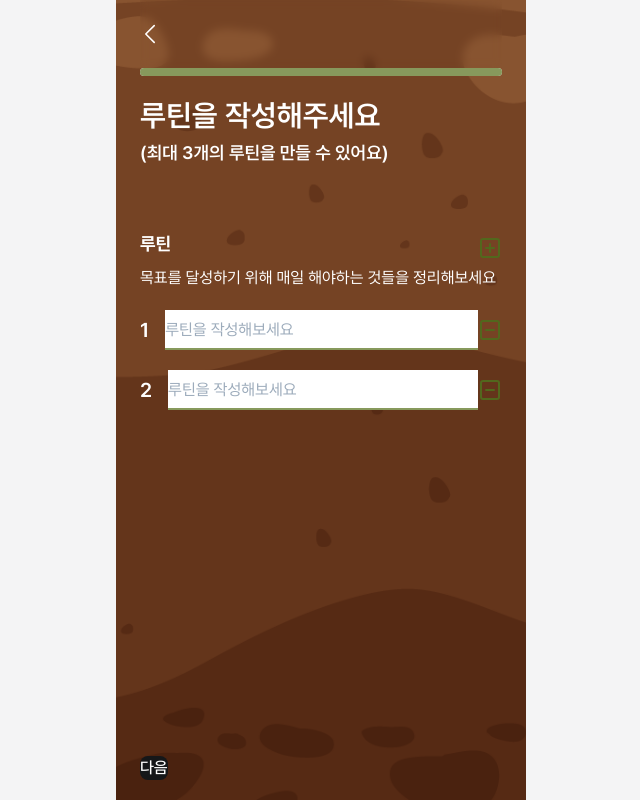
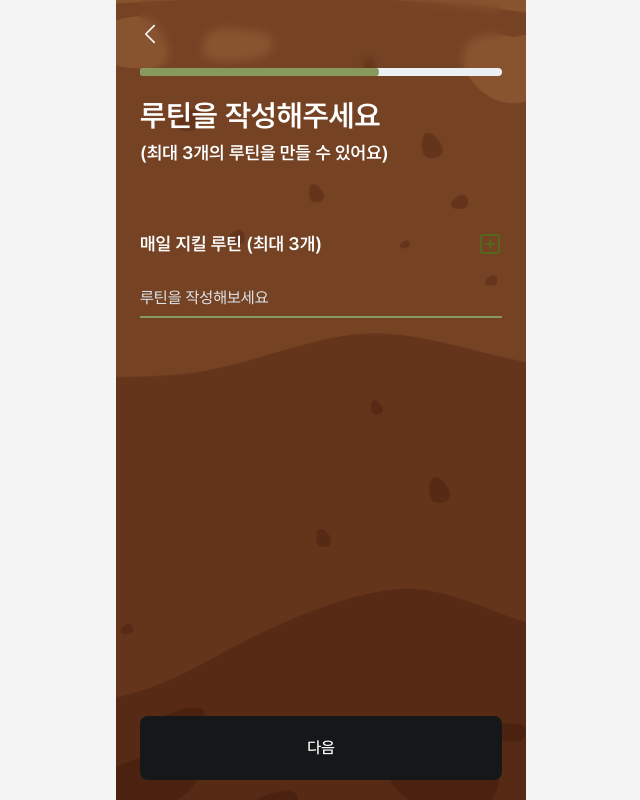
Before and after one commit to aligo-ligo/seed-moa, a React (Vite) app: page /target/create in a window 1280 px wide. Both pictures are taken after a click on the button "다음". Shown: the whole page, without its empty margins (319-959 px from the left). Built offline with nearby package versions, Linux system fonts and the light colour scheme; a web font is replaced by a local one; what chartjs-plugin-zoom would draw is missing.

Commit message:
:lipstick: 씨앗 생성 버튼 및 기본 UI 변경

```diff
--- a/src/components/goal/Duration.tsx
+++ b/src/components/goal/Duration.tsx
@@ -24,8 +24,15 @@ const Duration = () => {
     >
       <DatePickerComponent name={endDate} />
       <Validation>{errors?.endDate?.message?.toString()}</Validation>
-      <div className="absolute bottom-5 w-full">
-        <Button type="submit">제출하기</Button>
+
+      <div className="absolute bottom-5 text-xl w-full bg-slate-50 text-white rounded-xl">
+        <Button
+          className=" w-full h-16 hover:bg-gray-800 duration-300"
+          color="gray-1000"
+          type="submit"
+        >
+          제출하기
+        </Button>
       </div>
     </TargetCreateLayout>
   );
--- a/src/components/goal/Routine.tsx
+++ b/src/components/goal/Routine.tsx
@@ -3,6 +3,7 @@ import { FiMinusSquare, FiPlusSquare } from "react-icons/fi";
 import { ROUTINE_DESCRIPTION, ROUTINE_TITLE } from "../../constants/target";
 import Validation from "../auth/Validation";
 import Button from "../common/button/Button";
+import { Typography } from "../common/typography/Typography";
 import TargetCreateLayout from "../layout/TargetCreateLayout";
 
 type RoutineProps = {
@@ -25,13 +26,14 @@ const Routine = ({ toNext }: RoutineProps) => {
   });
 
   const routineWatch = watch("routines");
-  const minRoutine = routineWatch.length === 1;
+  const minRoutineCount = routineWatch.length === 1;
+  const maxRoutineCount = routineWatch.length < 3;
 
   return (
     <TargetCreateLayout title={ROUTINE_TITLE} description={ROUTINE_DESCRIPTION}>
-      <section className="mb-10">
       <div className="flex items-center justify-between">
-          <h2 className="text-lg font-bold mb-2">루틴</h2>
+        <Typography type="heading3">매일 지킬 루틴 (최대 3개)</Typography>
+        {maxRoutineCount && (
           <button
             className="text-2xl text-mainDeep pl-4"
             type="button"
@@ -41,23 +43,19 @@ const Routine = ({ toNext }: RoutineProps) => {
           >
             <FiPlusSquare />
           </button>
+        )}
       </div>
-        <h2 className="font-normal mb-1 text-gray">
-          목표를 달성하기 위해 매일 해야하는 것들을 정리해보세요
-        </h2>
 
-        {routines.map((field, index) => (
-          <div className="flex items-center justify-center mt-5" key={field.id}>
-            <span className="font-semibold text-xl pr-4">{index + 1}</span>
+      {routines.map((routine, index) => (
+        <div className="flex items-center justify-center mt-5" key={routine.id}>
           <input
             type="text"
-              defaultValue={""}
-              className="placeholder:text-s w-full h-10 outline-none text-emerald-800  border-b-2 border-main"
+            className="placeholder:text-s placeholder:text-gray-100 w-full h-10 outline-none text-white border-b-2 border-primary-300 bg-transparent"
             placeholder="루틴을 작성해보세요"
             {...register(`routines.${index}.value` as const)}
           />
 
-            {!minRoutine && (
+          {!minRoutineCount && (
             <button
               className="text-2xl text-mainDeep"
               type="button"
@@ -71,10 +69,15 @@ const Routine = ({ toNext }: RoutineProps) => {
       <div className="text-center">
         <Validation>{!!errors?.routines && "루틴을 작성해주세요"}</Validation>
       </div>
-      </section>
 
-      <div className="absolute bottom-5 w-full">
-        <Button onClick={toNext}>다음</Button>
+      <div className="absolute bottom-5 text-xl w-full bg-slate-50 text-white rounded-xl">
+        <Button
+          className=" w-full h-16 hover:bg-gray-800 duration-300"
+          color="gray-1000"
+          onClick={toNext}
+        >
+          다음
+        </Button>
       </div>
     </TargetCreateLayout>
   );
--- a/src/components/goal/Seed.tsx
+++ b/src/components/goal/Seed.tsx
@@ -25,8 +25,14 @@ const Seed = ({ toNext }: SeedProps) => {
       />
       <Validation>{errors?.seed?.message?.toString()}</Validation>
 
-      <div className="absolute bottom-5 w-full">
-        <Button onClick={toNext}>다음</Button>
+      <div className="absolute bottom-5 text-xl w-full bg-slate-50 text-white rounded-xl">
+        <Button
+          className=" w-full h-16 hover:bg-gray-800 duration-300"
+          color="gray-1000"
+          onClick={toNext}
+        >
+          다음
+        </Button>
       </div>
     </TargetCreateLayout>
   );
--- a/src/components/layout/TargetCreateLayout.tsx
+++ b/src/components/layout/TargetCreateLayout.tsx
@@ -8,7 +8,7 @@ type Props = {
 
 const TargetCreateLayout = ({ title, description, children }: Props) => {
   return (
-    <div className=" flex flex-col mt-2 w-full h-full text-white">
+    <div className=" flex flex-col mt-2 w-full text-white">
       <div className="mt-2 mb-16">
         <Typography type="title1">{title}</Typography>
         <Typography type="heading3">{description}</Typography>
--- a/src/components/target/animationBars/ProgressBar.tsx
+++ b/src/components/target/animationBars/ProgressBar.tsx
@@ -4,13 +4,12 @@ type ProgressbarProps = {
   step: TargetStepType[number];
 };
 const getPercentFormStep: any = {
-  goal: `scale-x-[33%]`,
-  routine: `scale-x-[66%]`,
+  seed: `scale-x-[33%]`,
+  routines: `scale-x-[66%]`,
   duration: `scale-x-100`,
 };
 
 const ProgressBar = ({ step }: ProgressbarProps) => {
-  console.log("step", step);
   return (
     <div className="sticky top-0overflow-x-hidden overflow-y-hidden z-10 w-full">
       <div className="h-2 w-full bg-gray-50 rounded-md relative">
--- a/src/pages/TargePage/index.tsx
+++ b/src/pages/TargePage/index.tsx
@@ -18,7 +18,7 @@ const TargetPage = () => {
       <Suspense fallback={<></>}>
         <Header>
           <Header.Logo />
-          <Link to={"/my"}>
+          <Link to={""}>
             <Profile width={32} />
           </Link>
         </Header>
--- a/src/pages/TargetCreate.tsx
+++ b/src/pages/TargetCreate.tsx
@@ -56,7 +56,7 @@ const TargetCreate = () => {
   const methods = useForm<SeedResponseType>({
     defaultValues: {
       seed: "",
-      routines: [{}, {}],
+      routines: [{}],
       endDate: "",
     },
     resolver: yupResolver(targetSchema),
```
Lines whose indentation alone changed are shown as unchanged.
